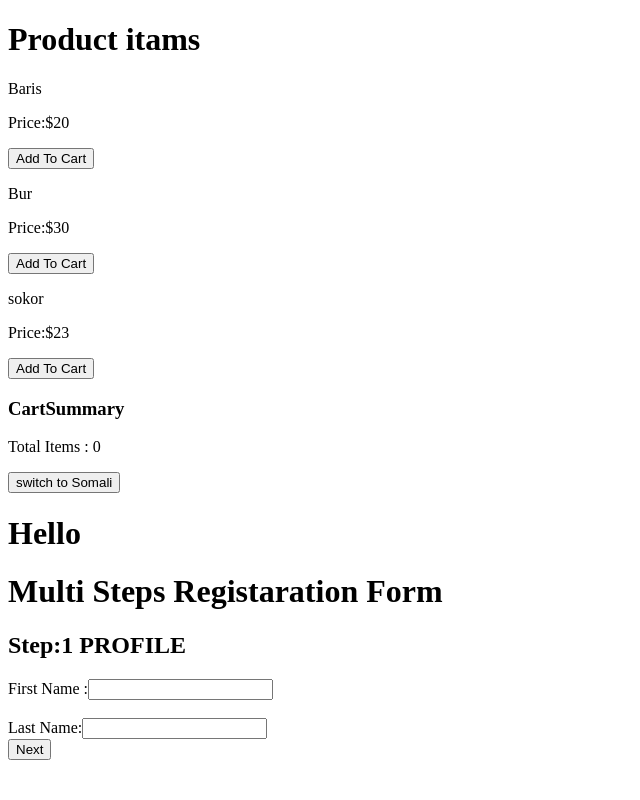
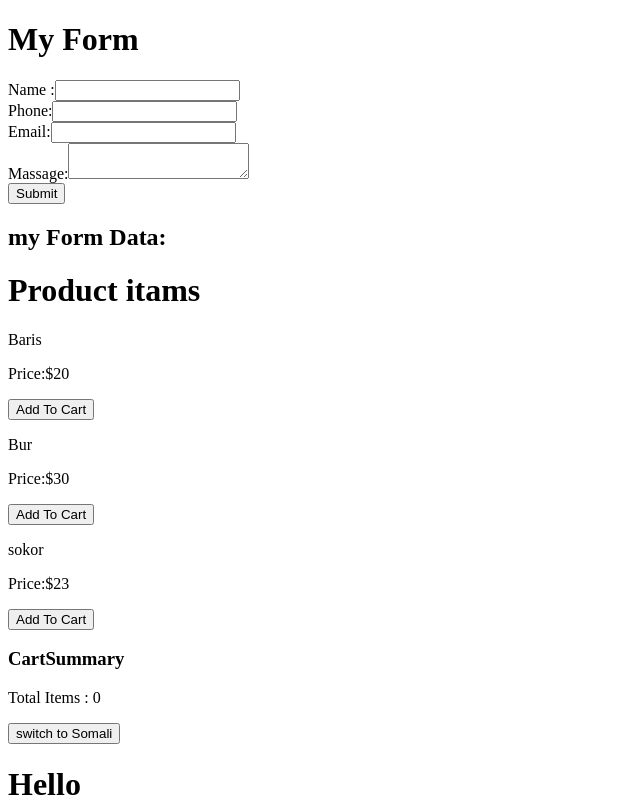
Before and after one commit to TasnimKulle/React-chalangesL5, a React (Vite) app: page / in a window 1280 px wide. Shown: the top 800 px of the page, without its empty margins (0-640 px from the left). Built offline with nearby package versions, Linux system fonts and the light colour scheme.

Commit message:
adding the challange 17

```diff
--- a/src/App.jsx
+++ b/src/App.jsx
@@ -5,6 +5,7 @@ import LangueComponant from "./LangueComponant";
 import CartContext from "./CartContext";
 import ProductItem from "./ProductItem";
 import { CartSummary } from "./CartSummary";
+import { MyForm } from "./MyForm";
 function App() {
   const [cartItems, setCartTtems] = useState([]);
   const addToCart = (item) => {
@@ -25,6 +26,7 @@ function App() {
   };
   return (
     <div>
+      <MyForm/>
       <CartContext.Provider value={value}>
         <h1>Product itams</h1>
         <ProductItem itemId={1} itemName={"Baris"} price={20} />
--- /dev/null
+++ b/src/MyForm.jsx
@@ -0,0 +1,95 @@
+import React, { useState } from "react";
+import { useForm } from "./useForm";
+
+export const MyForm = () => {
+  const { values, handleChange, resetForm } = useForm({
+    name: "",
+    phone: "",
+    email: "",
+    massage: "",
+  });
+  const [submittedData, setSubmittedData] = useState(null);
+  const handleSubmit = (event) => {
+    event.preventDefault();
+    // console.log(values)
+    setSubmittedData(values);
+    resetForm();
+  };
+  return (
+    <div>
+      <h1>My Form </h1>
+      <form onSubmit={handleSubmit}>
+        <div>
+          <label htmlFor="name">
+            Name :
+            <input
+              type="text"
+              name="name"
+              value={values.name}
+              onChange={handleChange}
+              required
+            />
+          </label>
+        </div>
+        <div>
+          <label htmlFor="phone">
+            Phone:
+            <input
+              type="Number"
+              name="phone"
+              value={values.phone}
+              onChange={handleChange}
+              required
+            />
+          </label>
+        </div>
+        <div>
+          <label htmlFor="email">
+            Email:
+            <input
+              type="email"
+              name="email"
+              value={values.email}
+              onChange={handleChange}
+              required
+            />
+          </label>
+        </div>
+        <div>
+          <label htmlFor="massage">
+            Massage:
+            <textarea
+              name="massage"
+              value={values.massage}
+              onChange={handleChange}
+              required
+            ></textarea>
+          </label>
+        </div>
+        <button type="submit">Submit</button>
+      </form>
+
+      <h2>my Form Data:</h2>
+      {submittedData && (
+        <div>
+          <p>
+            <strong>Name:</strong>
+            {submittedData.name}
+          </p>
+          <p>
+            <strong>phone:</strong>
+            {submittedData.phone}
+          </p>
+          <p>
+            <strong>Email:</strong>
+            {submittedData.email}
+          </p>
+          <p>
+            <strong>Massage:</strong>
+            {submittedData.massage}
+          </p>
+        </div>
+      )}
+    </div>
+  );
+};
--- /dev/null
+++ b/src/useForm.jsx
@@ -0,0 +1,17 @@
+import React, { useState } from "react";
+
+export const useForm = (intialValue) => {
+  // intialValue waa valueska oo form ka hayo
+  const [values, setValues] = useState(intialValue);
+  const handleChange = (event) => {
+    // input
+    const { name, value } = event.target;
+    setValues({
+      ...values,
+      [name]: value,
+    });
+  };
+  //form reset garee oo emptyka dhig
+  const resetForm = () => setValues(intialValue);
+  return { values, handleChange, resetForm };
+};
```
Also changed, not shown: src/assets/a17.png (added).
